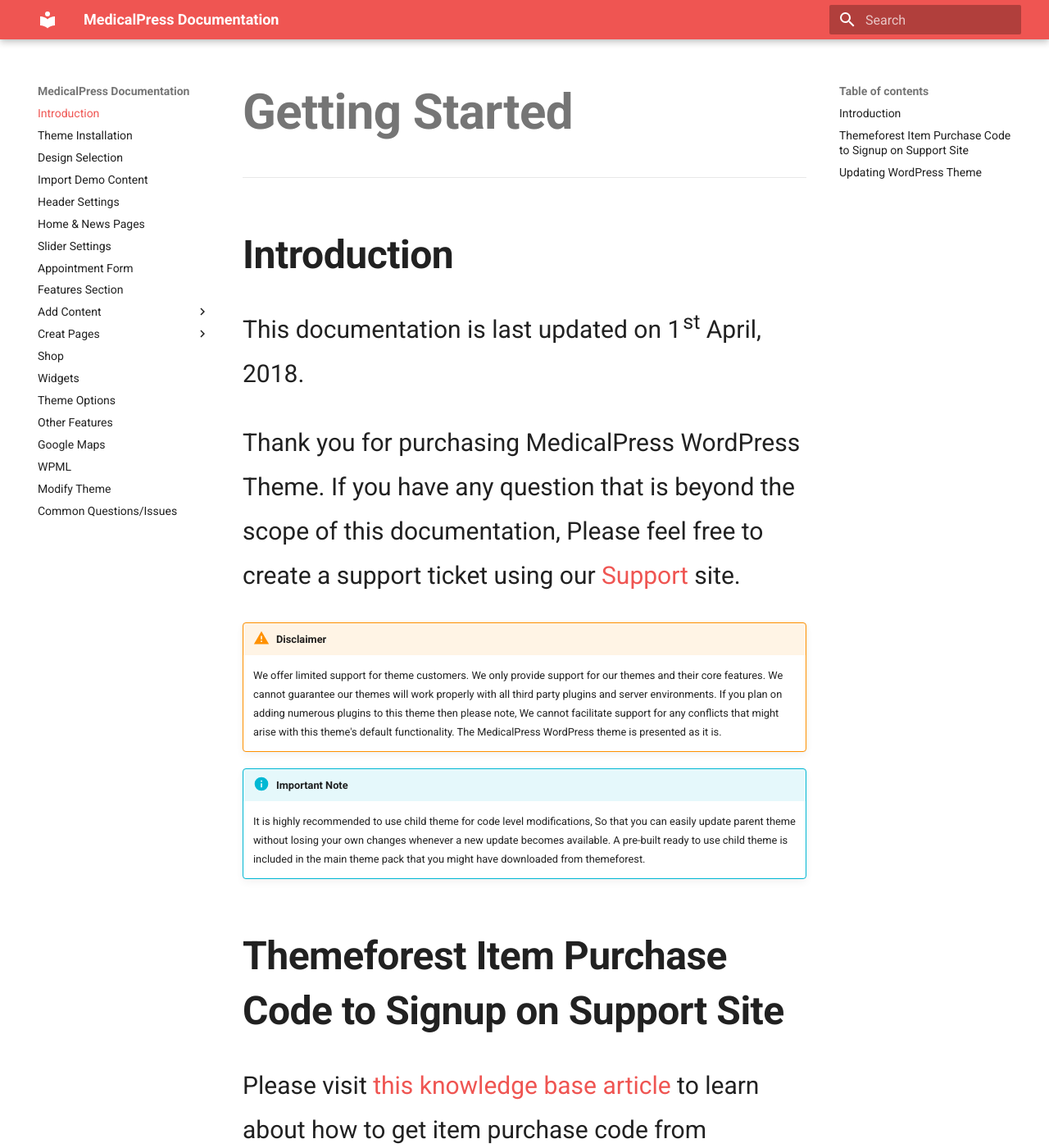
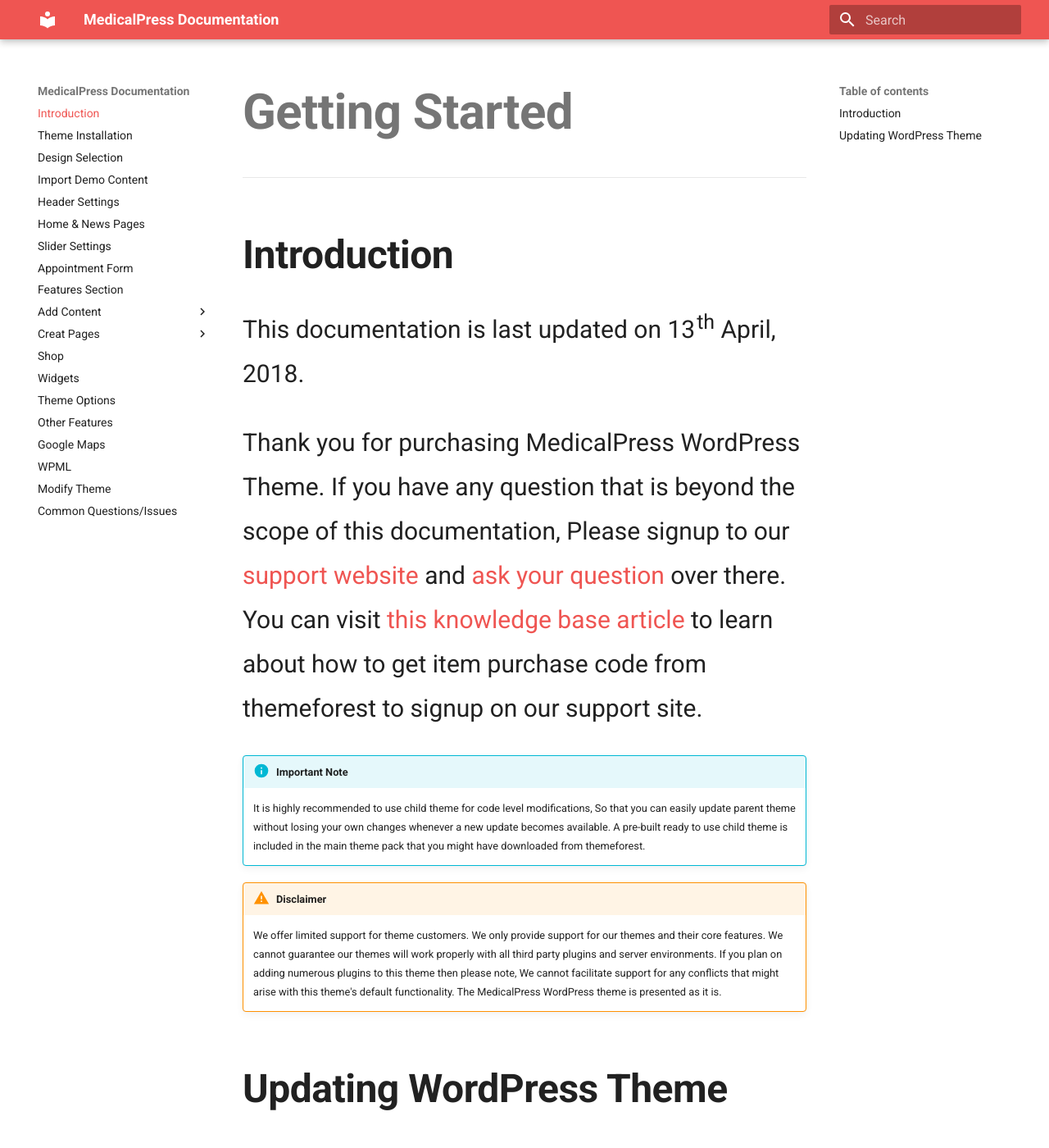
Before and after one commit to InspiryThemes/medicalpress-doc, an MkDocs documentation site: the page built from docs/index.md, in a window 1280 px wide and 1400 px high. Shown: the whole window at 82% size. Built offline with MkDocs 1.6.1 and Material for MkDocs 9.7.7, drawn with Linux system fonts in a browser that asks for light colours; old or Windows-style settings are respelled for this version of MkDocs; some of the changed text lies outside the part shown.

Commit message:
improved intro page

```diff
--- a/docs/index.md
+++ b/docs/index.md
@@ -2,22 +2,19 @@
 
 ## Introduction
 
-This documentation is last updated on 1st April, 2018.
+This documentation is last updated on 13th April, 2018.
 
-Thank you for purchasing MedicalPress WordPress Theme. If you have any question that is beyond the scope of this documentation, Please feel free to create a support ticket using our [Support](https://support.inspirythemes.com/) site.
+Thank you for purchasing MedicalPress WordPress Theme. If you have any question that is beyond the scope of this documentation, Please signup to our [support website](https://support.inspirythemes.com/login-register/) and [ask your question](https://support.inspirythemes.com/ask-question/) over there.
+You can visit [this knowledge base article](https://support.inspirythemes.com/knowledgebase/how-to-get-themeforest-item-purchase-code/) to learn about how to get item purchase code from themeforest to signup on our support site.
+
+!!! info "Important Note"
+    It is highly recommended to use child theme for code level modifications, So that you can easily update parent theme without losing your own changes whenever a new update becomes available. A pre-built ready to use child theme is included in the main theme pack that you might have downloaded from themeforest.
 
 !!! warning "Disclaimer"
     We offer limited support for theme customers. We only provide support for our themes and their core features.
     We cannot guarantee our themes will work properly with all third party plugins and server environments.
     If you plan on adding numerous plugins to this theme then please note, We cannot facilitate support for any conflicts that might arise with this theme's default functionality.
     The MedicalPress WordPress theme is presented as it is.
-
-!!! info "Important Note"
-    It is highly recommended to use child theme for code level modifications, So that you can easily update parent theme without losing your own changes whenever a new update becomes available. A pre-built ready to use child theme is included in the main theme pack that you might have downloaded from themeforest.
-
-## Themeforest Item Purchase Code to Signup on Support Site
-
-Please visit [this knowledge base article](https://support.inspirythemes.com/knowledgebase/how-to-get-themeforest-item-purchase-code/) to learn about how to get item purchase code from themeforest to signup on our support site.
 
 ## Updating WordPress Theme
 
```
